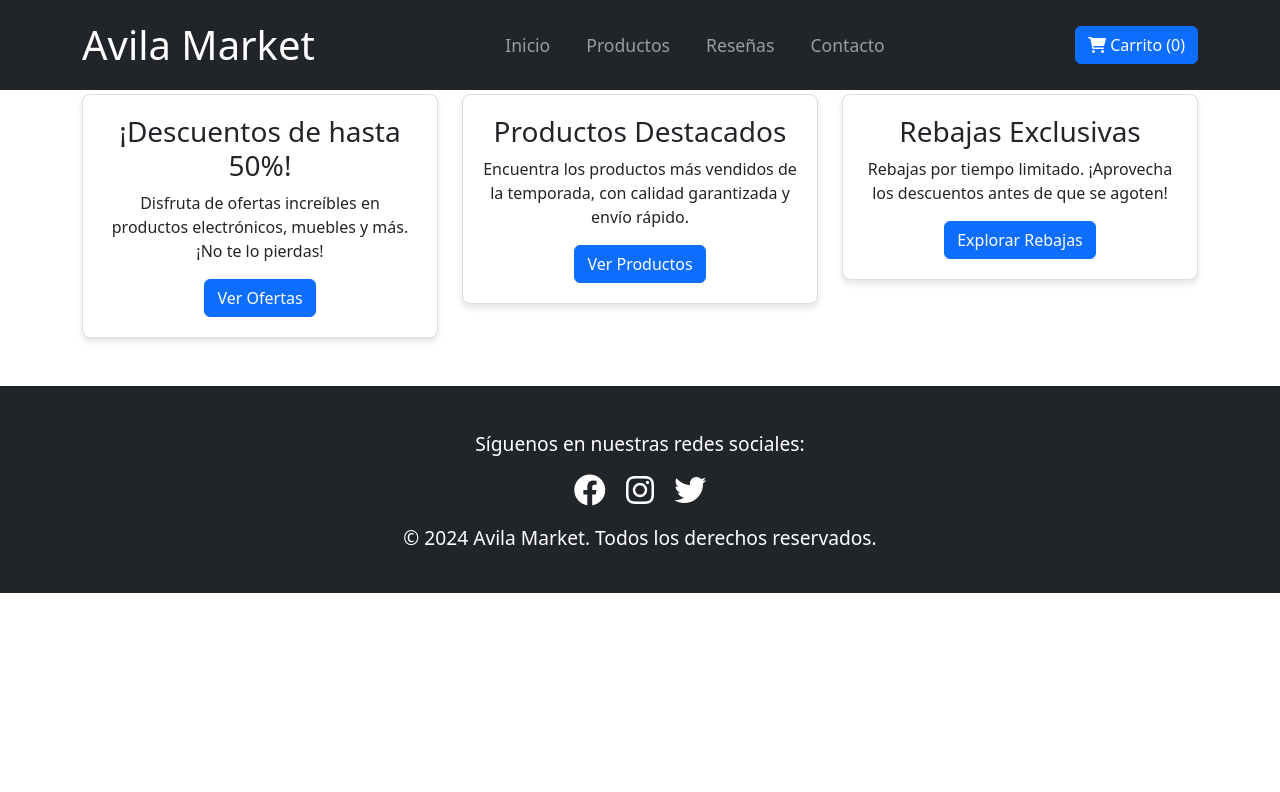
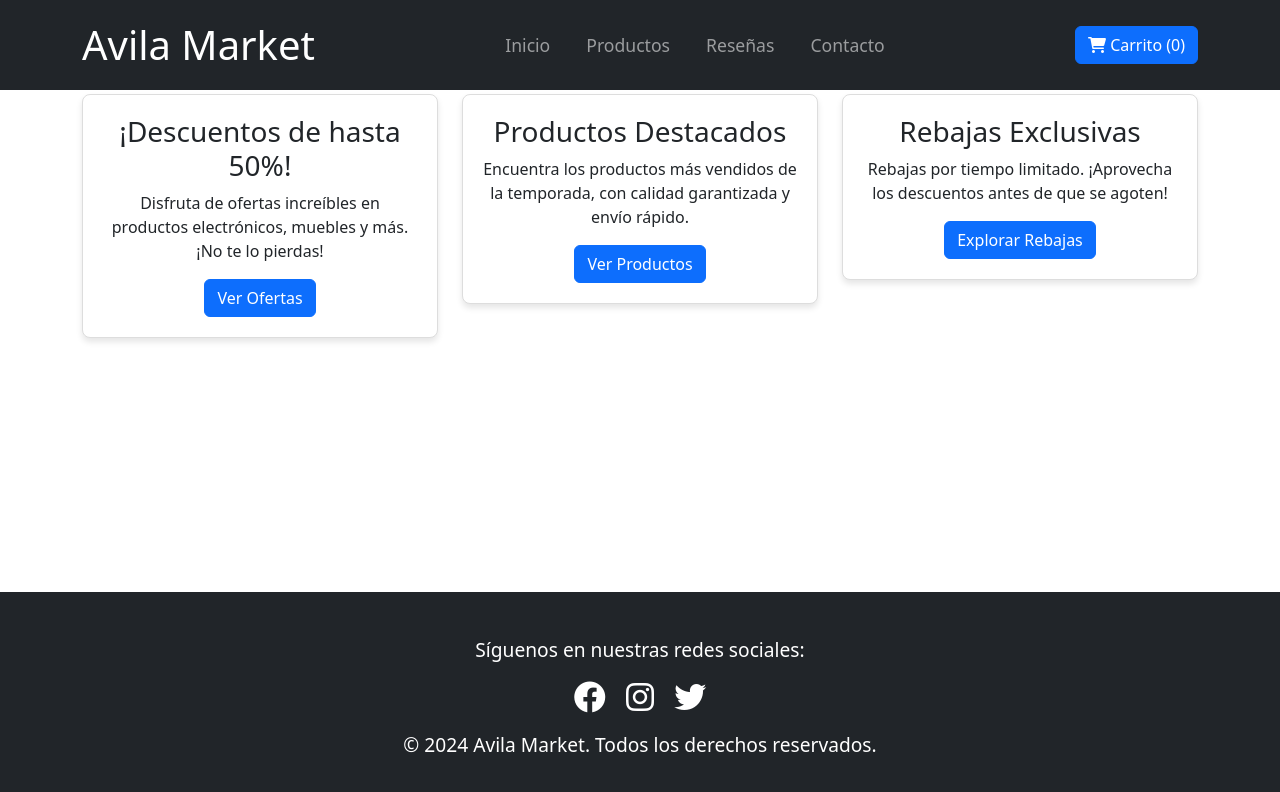
Before and after one commit to Jran06/Pre-Entrega, a plain HTML site: page index.html in a window 1280 px wide. Drawn offline with nearby package versions, Linux system fonts and the light colour scheme; no server answers.

Commit message:
Update styles.css

```diff
--- a/styles.css
+++ b/styles.css
@@ -4,9 +4,17 @@
     box-sizing: border-box;
 }
 
+html, body {
+    height: 100%; /* Asegura que el cuerpo y el HTML ocupen toda la altura de la ventana */
+    margin: 0; /* Elimina los márgenes por defecto */
+    display: flex;
+    flex-direction: column; /* Organiza el contenido en una columna */
+}
+
 body {
     font-family: 'Roboto', sans-serif;
     background-color: #f4f4f9;
+    flex-grow: 1; /* Permite que el contenido principal crezca y ocupe el espacio disponible */
 }
 
 header {
@@ -57,6 +65,7 @@ header .navbar {
 }
 
 footer {
+    margin-top: auto; /* Esto empuja el footer al final de la página */
     text-align: center;
     padding: 20px;
     background-color: #343a40;
```
